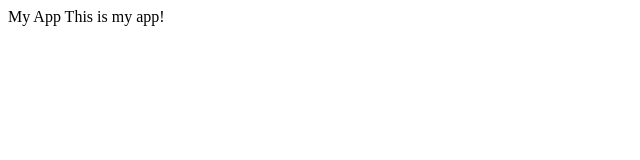
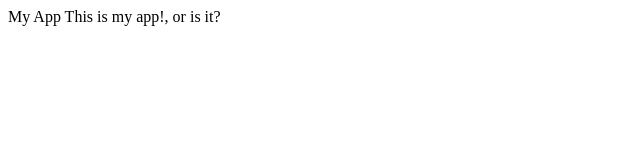
Before and after one commit to ShankABat/Beginning-, a plain HTML site: page index.html in a window 1280 px wide. Shown: the full height of the page, 0-640 px from the left. Drawn offline with Linux system fonts and the light colour scheme.

Commit message:
changed app.js

```diff
--- a/index.html
+++ b/index.html
@@ -5,6 +5,6 @@
     </titl>
   </head>
   <body>
-    This is my app!
+    This is my app!, or is it?
   </body>
 </html>
```
